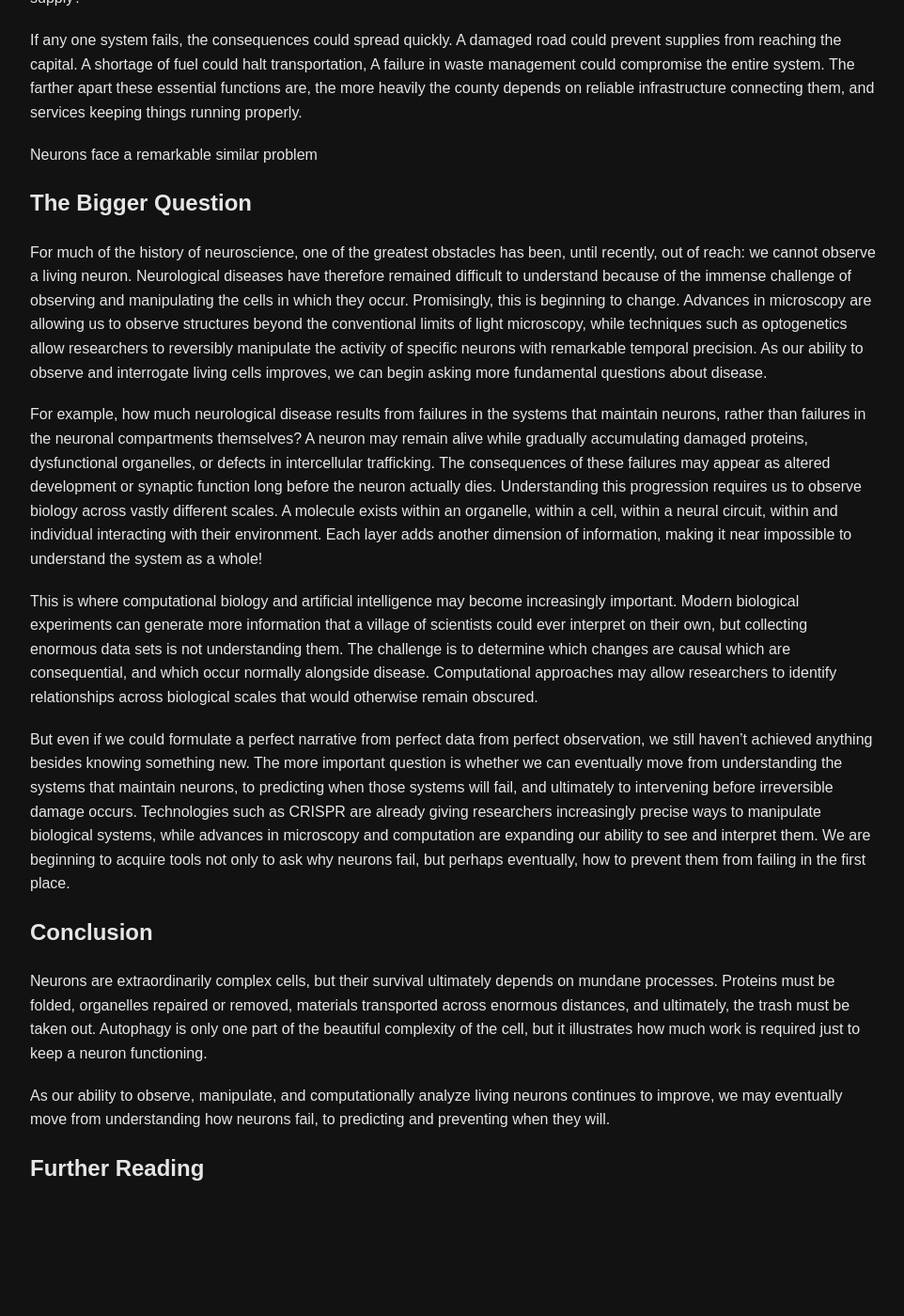
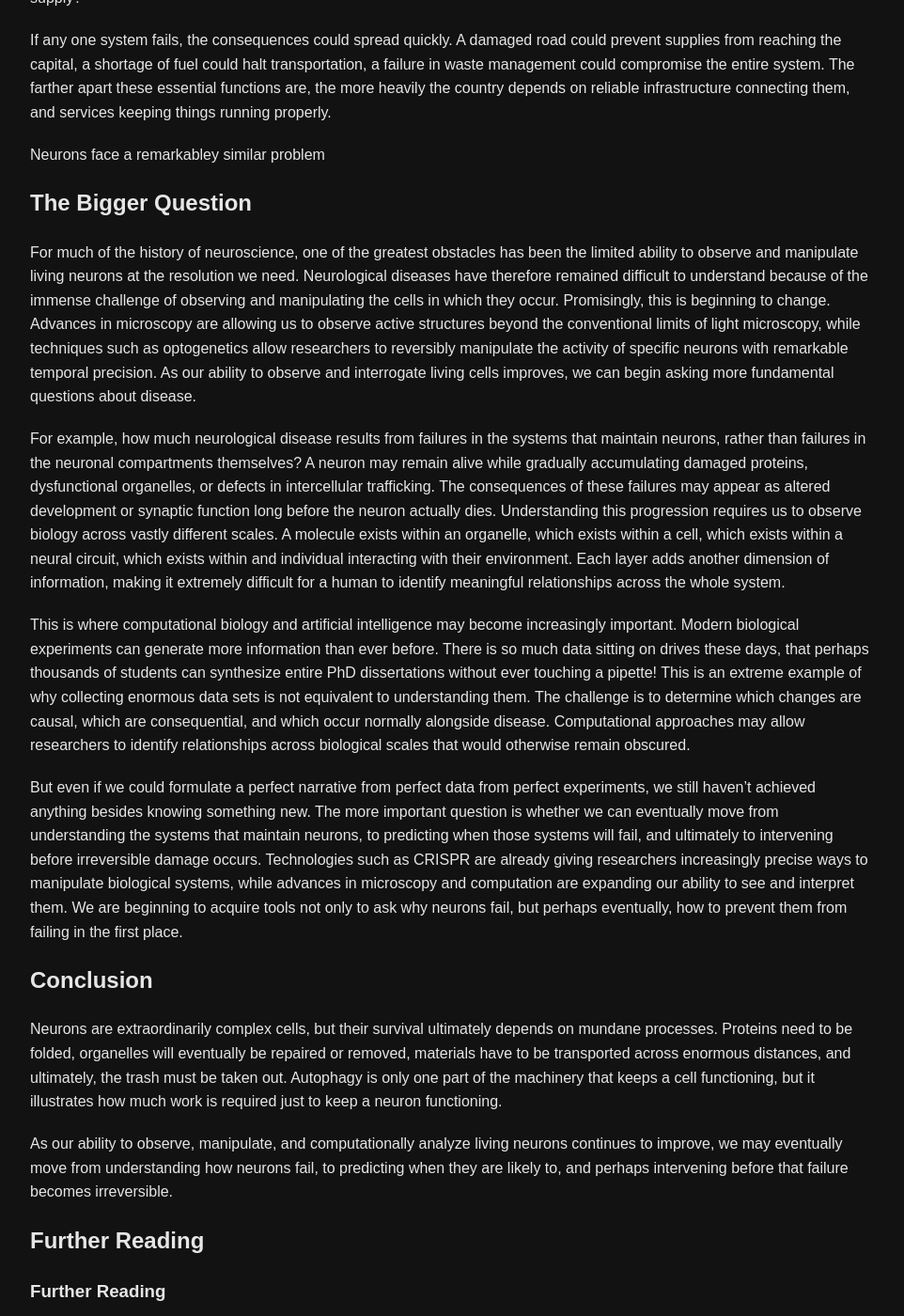
Before and after one commit to luciacali/luciacali.github.io, a Jekyll site: the page built from writing/your-brain-eats-itself.md, in a window 1280 px wide and 1400 px high, scrolled down 2335 px. Shown: the whole window at 94% size, without its empty margins (158-1120 px from the left). Built offline with Jekyll 4.4.1, drawn with Linux system fonts in a browser that asks for light colours; before the commit the page ends 3657 px from its top, so only the background shows below that; some of the changed text lies outside the part shown.

Commit message:
Refine language and clarity in neuron vulnerability section

```diff
--- a/writing/your-brain-eats-itself.md
+++ b/writing/your-brain-eats-itself.md
@@ -39,28 +39,45 @@ Unlike passive diffusion, which becomes increasingly inefficient over long dista
 
 ## Why Neurons Are So Vulnerable
 
-As previously mentioned, neurons are particularly vulnerable to any dysregulation which compromises cellular homeostasis due to their extremely long lifespan. Unlike many tissues that are continously replenished by dividing stem or progenitor cells, most mature neurons persist for decades without ever being replaced. Although limited neurogenesis can occur from neural stem or progenitor cells in certain regions, these new neurons arise through differentiation of precursor cells rather than division of mature neurons. In other words, there is *zero* room for error within the homeostatic processes of neurons, making this particularly difficult given their enormous workload and spatial complexity.
+As previously mentioned, neurons are particularly vulnerable to any dysregulation which compromises cellular homeostasis due to their extremely long lifespan. Unlike many tissues that are continously replenished by dividing stem or progenitor cells, most mature neurons persist for decades without ever being replaced. Although limited neurogenesis can occur from neural stem or progenitor cells in certain regions, these new neurons arise through differentiation of precursor cells rather than division of mature neurons. In other words, there is very little room for error within the homeostatic processes of neurons, making this particularly difficult given their enormous workload and spatial complexity.
 
 Lets put this into a non-biological example. Think of the country of Chile  with its unique slender border, mountainous terrain, and capital city of Santiago located in the center of the country. Now imagine that all of its receiving ports are *only* located on the islands of its southern archipelago, shipping ports *only* in the far north, and domestic industries (including executive functions, power, manufacturing, and waste management) centralized to the capital of Santiago. How bulletproof would logistics need to be to keep the country alive? How resilient the roads, how powerful the trucks, how productive the power supply?
 
-If any one system fails, the consequences could spread quickly. A damaged road could prevent supplies from reaching the capital. A shortage of fuel could halt transportation, A failure in waste management could compromise the entire system. The farther apart these essential functions are, the more heavily the county depends on reliable infrastructure connecting them, and services keeping things running properly.
+If any one system fails, the consequences could spread quickly. A damaged road could prevent supplies from reaching the capital, a shortage of fuel could halt transportation, a failure in waste management could compromise the entire system. The farther apart these essential functions are, the more heavily the country depends on reliable infrastructure connecting them, and services keeping things running properly.
 
-Neurons face a remarkable similar problem
+Neurons face a remarkabley similar problem
 
 ## The Bigger Question
 
-For much of the history of neuroscience, one of the greatest obstacles has been, until recently, out of reach: we cannot observe a living neuron. Neurological diseases have therefore remained difficult to understand because of the immense challenge of observing and manipulating the cells in which they occur. Promisingly, this is beginning to change. Advances in microscopy are allowing us to observe structures beyond the conventional limits of light microscopy, while techniques such as optogenetics allow researchers to reversibly manipulate the activity of specific neurons with remarkable temporal precision. As our ability to observe and interrogate living cells improves, we can begin asking more fundamental questions about disease.
+For much of the history of neuroscience, one of the greatest obstacles has been the limited ability to observe and manipulate living neurons at the resolution we need. Neurological diseases have therefore remained difficult to understand because of the immense challenge of observing and manipulating the cells in which they occur. Promisingly, this is beginning to change. Advances in microscopy are allowing us to observe active structures beyond the conventional limits of light microscopy, while techniques such as optogenetics allow researchers to reversibly manipulate the activity of specific neurons with remarkable temporal precision. As our ability to observe and interrogate living cells improves, we can begin asking more fundamental questions about disease.
 
-For example, how much neurological disease results from failures in the systems that maintain neurons, rather than failures in the neuronal compartments themselves? A neuron may remain alive while gradually accumulating damaged proteins, dysfunctional organelles, or defects in intercellular trafficking. The consequences of these failures may appear as altered development or synaptic function long before the neuron actually dies. Understanding this progression requires us to observe biology across vastly different scales. A molecule exists within an organelle, within a cell, within a neural circuit, within and individual interacting with their environment. Each layer adds another dimension of information, making it near impossible to understand the system as a whole!
+For example, how much neurological disease results from failures in the systems that maintain neurons, rather than failures in the neuronal compartments themselves? A neuron may remain alive while gradually accumulating damaged proteins, dysfunctional organelles, or defects in intercellular trafficking. The consequences of these failures may appear as altered development or synaptic function long before the neuron actually dies. Understanding this progression requires us to observe biology across vastly different scales. A molecule exists within an organelle, which exists within a cell, which exists within a neural circuit, which exists within and individual interacting with their environment. Each layer adds another dimension of information, making it extremely difficult for a human to identify meaningful relationships across the whole system.
 
-This is where computational biology and artificial intelligence may become increasingly important. Modern biological experiments can generate more information that a village of scientists could ever interpret on their own, but collecting enormous data sets is not understanding them. The challenge is to determine which changes are causal which are consequential, and which occur normally alongside disease. Computational approaches may allow researchers to identify relationships across biological scales that would otherwise remain obscured.
+This is where computational biology and artificial intelligence may become increasingly important. Modern biological experiments can generate more information than ever before. There is so much data sitting on drives these days, that perhaps thousands of students can synthesize entire PhD dissertations without ever touching a pipette! This is an extreme example of why collecting enormous data sets is not equivalent to understanding them. The challenge is to determine which changes are causal, which are consequential, and which occur normally alongside disease. Computational approaches may allow researchers to identify relationships across biological scales that would otherwise remain obscured.
 
-But even if we could formulate a perfect narrative from perfect data from perfect observation, we still haven't achieved anything besides knowing something new. The more important question is whether we can eventually move from understanding the systems that maintain neurons, to predicting when those systems will fail, and ultimately to intervening before irreversible damage occurs. Technologies such as CRISPR are already giving researchers increasingly precise ways to manipulate biological systems, while advances in microscopy and computation are expanding our ability to see and interpret them. We are beginning to acquire tools not only to ask why neurons fail, but perhaps eventually, how to prevent them from failing in the first place.
+But even if we could formulate a perfect narrative from perfect data from perfect experiments, we still haven't achieved anything besides knowing something new. The more important question is whether we can eventually move from understanding the systems that maintain neurons, to predicting when those systems will fail, and ultimately to intervening before irreversible damage occurs. Technologies such as CRISPR are already giving researchers increasingly precise ways to manipulate biological systems, while advances in microscopy and computation are expanding our ability to see and interpret them. We are beginning to acquire tools not only to ask why neurons fail, but perhaps eventually, how to prevent them from failing in the first place.
 
 ## Conclusion
 
-Neurons are extraordinarily complex cells, but their survival ultimately depends on mundane processes. Proteins must be folded, organelles repaired or removed, materials transported across enormous distances, and ultimately, the trash must be taken out. Autophagy is only one part of the beautiful complexity of the cell, but it illustrates how much work is required just to keep a neuron functioning.
+Neurons are extraordinarily complex cells, but their survival ultimately depends on mundane processes. Proteins need to be folded, organelles will eventually be repaired or removed, materials have to be transported across enormous distances, and ultimately, the trash must be taken out. Autophagy is only one part of the machinery that keeps a  cell functioning, but it illustrates how much work is required just to keep a neuron functioning.
 
-As our ability to observe, manipulate, and computationally analyze living neurons continues to improve, we may eventually move from understanding how neurons fail, to predicting and preventing when they will.
+As our ability to observe, manipulate, and computationally analyze living neurons continues to improve, we may eventually move from understanding how neurons fail, to predicting when they are likely to, and  perhaps intervening before that failure becomes irreversible.
 
 ## Further Reading
+
+### Further Reading
+
+1. **Cai, Q., & Ganesan, D. (2022).** Regulation of neuronal autophagy and the implications in neurodegenerative diseases. *Neurobiology of Disease, 162*, 105582.
+   https://doi.org/10.1016/j.nbd.2021.105582
+
+2. **Kreutz, M. R., et al. (2025).** Neuronal autophagy in the control of synapse function. *Neuron, 113*(7), 974–990.
+   https://doi.org/10.1016/j.neuron.2025.01.019
+
+3. **Nixon, R. A., & Rubinsztein, D. C. (2024).** Mechanisms of autophagy–lysosome dysfunction in neurodegenerative diseases. *Nature Reviews Molecular Cell Biology, 25*, 926–946.
+   https://doi.org/10.1038/s41580-024-00757-5
+
+4. **Menzies, F. M., et al. (2017).** Autophagy and neurodegeneration: Pathogenic mechanisms and therapeutic opportunities. *Neuron, 93*(5), 1015–1034.
+   https://doi.org/10.1016/j.neuron.2017.01.022
+
+5. **Fenno, L., Yizhar, O., & Deisseroth, K. (2011).** The development and application of optogenetics. *Annual Review of Neuroscience, 34*, 389–412.
+   https://doi.org/10.1146/annurev-neuro-061010-113817
```
